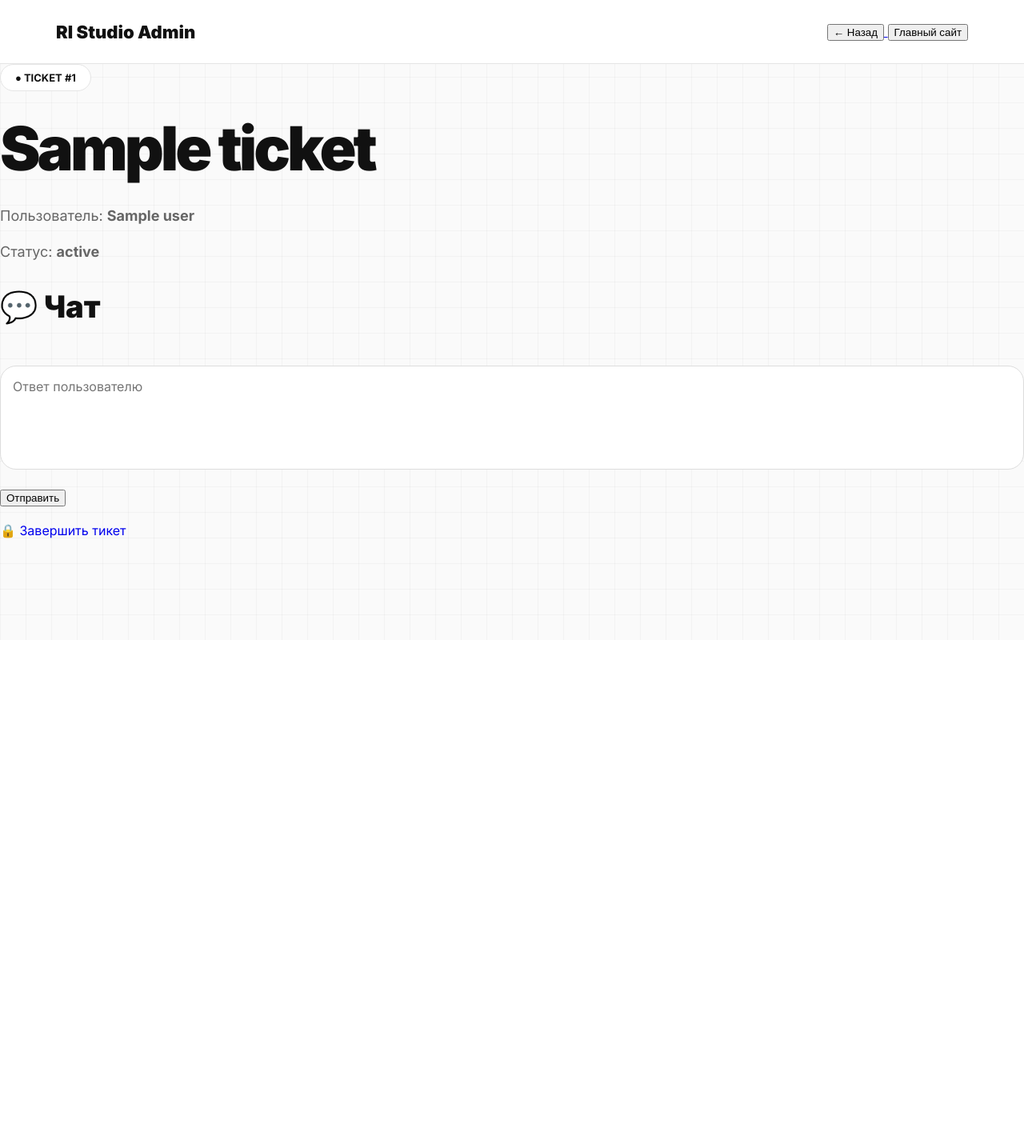
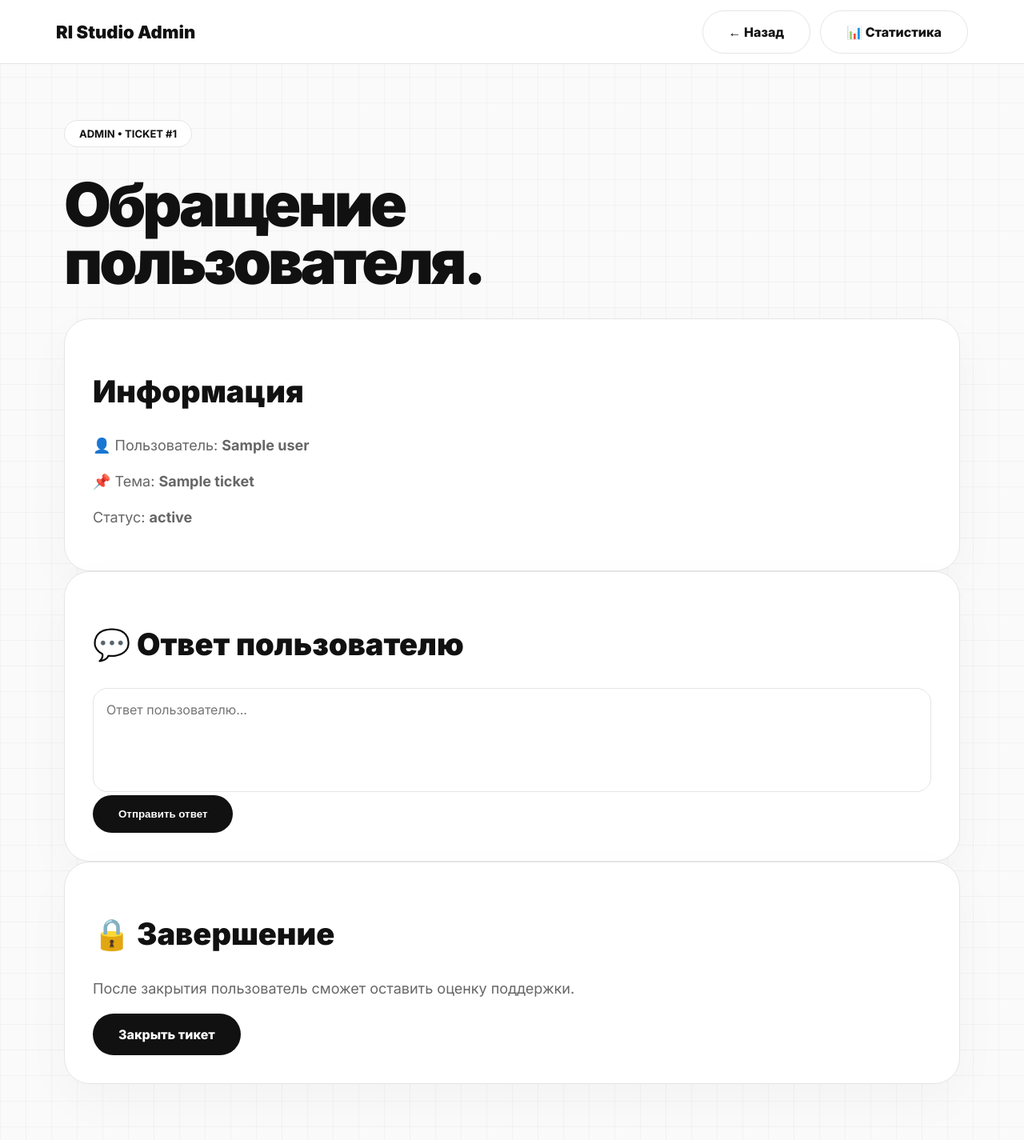
Before and after one commit to geminiappa/ri-studio-support, a Flask app: page /admin/ticket/1 in a window 1280 px wide. Shown: the whole page at 80% size. Before the commit the page ends 800 px from the top, so only its background shows below. Run offline with Flask 3, Linux system fonts and the light colour scheme; the visitor is signed in with stand-in values (Sample User, id 1); a database or web service that is not in the repository returns one stand-in record (values such as "Sample title"); data that the repository does not hold is empty; some libraries are stand-ins or nearby versions.

Commit message:
Update admin_ticket.html

```diff
--- a/templates/admin_ticket.html
+++ b/templates/admin_ticket.html
@@ -1,97 +1,21 @@
 <!DOCTYPE html>
-
-<html>
+<html lang="ru">
 
 <head>
 
-<title>
-RI Studio Admin Ticket
-</title>
+<meta charset="UTF-8">
 
+<meta name="viewport" content="width=device-width, initial-scale=1.0">
 
-<link rel="stylesheet" href="{{ url_for('static', filename='style.css') }}">
+<title>RI Studio Admin Ticket</title>
 
-
-<style>
-
-
-#chat{
-
-display:flex;
-
-flex-direction:column;
-
-gap:12px;
-
-max-height:500px;
-
-overflow-y:auto;
-
-padding:10px;
-
-}
-
-
-
-.message{
-
-background:#fafafa;
-
-border:1px solid #ddd;
-
-padding:15px;
-
-border-radius:20px;
-
-animation:show .3s ease;
-
-}
-
-
-
-.system{
-
-background:#111;
-
-color:white;
-
-}
-
-
-
-@keyframes show{
-
-
-from{
-
-opacity:0;
-
-transform:translateY(15px);
-
-}
-
-
-to{
-
-opacity:1;
-
-transform:translateY(0);
-
-}
-
-
-}
-
-
-
-</style>
-
+<link rel="stylesheet" href="/static/style.css">
 
 </head>
 
 
+
 <body>
-
 
 
 
@@ -106,31 +30,23 @@ RI Studio Admin
 
 
 
-<div class="nav">
+<div class="header-actions">
 
 
-<a href="/admin">
-
-<button>
+<a class="btn btn-light"
+href="/admin">
 
 ← Назад
-
-</button>
 
 </a>
 
 
+<a class="btn btn-light"
+href="/admin/stats">
 
-<a href="/">
-
-<button>
-
-Главный сайт
-
-</button>
+📊 Статистика
 
 </a>
-
 
 
 </div>
@@ -144,13 +60,14 @@ RI Studio Admin
 
 
 
-<section class="hero">
+
+<main class="container fade">
 
 
 
 <div class="badge">
 
-● TICKET #{{ticket.id}}
+ADMIN • TICKET #{{ticket.id}}
 
 </div>
 
@@ -160,16 +77,33 @@ RI Studio Admin
 
 <h1>
 
-{{ticket.title}}
+Обращение<br>
+
+пользователя.
 
 </h1>
 
 
 
 
+
+
+
+<section class="card">
+
+
+
+<h2>
+
+Информация
+
+</h2>
+
+
+
 <p>
 
-Пользователь:
+👤 Пользователь:
 
 <b>
 
@@ -178,6 +112,22 @@ RI Studio Admin
 </b>
 
 </p>
+
+
+
+
+<p>
+
+📌 Тема:
+
+<b>
+
+{{ticket.title}}
+
+</b>
+
+</p>
+
 
 
 
@@ -195,16 +145,23 @@ RI Studio Admin
 
 
 
+</section>
 
 
 
 
-<div class="support">
+
+
+
+
+
+<section class="card">
+
 
 
 <h2>
 
-💬 Чат
+💬 Ответ пользователю
 
 </h2>
 
@@ -212,7 +169,8 @@ RI Studio Admin
 
 
 
-<div id="chat">
+<div id="chat"
+class="chat">
 
 </div>
 
@@ -222,71 +180,33 @@ RI Studio Admin
 
 
 
-<form id="form">
+<form id="adminForm">
+
 
 
 <textarea
 
 id="text"
 
-placeholder="Ответ пользователю"
-
-style="
-width:100%;
-height:110px;
-padding:15px;
-border-radius:20px;
-border:1px solid #ddd;
-resize:none;
-font-size:16px;
-"
+placeholder="Ответ пользователю..."
 
 ></textarea>
 
 
 
-<br><br>
+<br>
 
 
 
-<button class="primary">
+<button class="btn">
 
-Отправить
+Отправить ответ
 
 </button>
 
 
 
 </form>
-
-
-
-
-
-
-<a href="/admin/close/{{ticket.id}}"
-
-class="primary"
-
-style="
-display:inline-block;
-margin-top:20px;
-text-decoration:none;
-"
-
->
-
-🔒 Завершить тикет
-
-</a>
-
-
-
-
-
-
-</div>
-
 
 
 
@@ -298,59 +218,142 @@ text-decoration:none;
 
 
 
+
+
+{% if ticket.status != "Закрыт" %}
+
+
+<section class="card">
+
+
+
+<h2>
+
+🔒 Завершение
+
+</h2>
+
+
+
+<p>
+
+После закрытия пользователь сможет оставить оценку поддержки.
+
+</p>
+
+
+
+
+<a class="btn"
+href="/admin/close/{{ticket.id}}">
+
+Закрыть тикет
+
+</a>
+
+
+
+</section>
+
+
+
+{% endif %}
+
+
+
+
+
+
+
+
+</main>
+
+
+
+
+
+
+
+
+
 <script>
 
 
-let id={{ticket.id}};
+let ticketId={{ticket.id}};
 
 
-let last=0;
+let lastId=0;
 
 
 
-async function load(){
+async function loadMessages(){
 
 
-let r=await fetch(
-"/messages/"+id
+let res =
+await fetch(
+"/messages/"+ticketId
 );
 
 
-
-let data=await r.json();
+let data =
+await res.json();
 
 
 
-let chat=document
-.getElementById("chat");
+let chat =
+document.getElementById("chat");
 
 
 
-data.forEach(m=>{
+data.forEach(msg=>{
 
 
-if(m.id<=last)
+if(msg.id<=lastId)
 
 return;
 
 
 
-last=m.id;
+lastId=msg.id;
 
 
 
-let div=document.createElement("div");
+let div =
+document.createElement("div");
+
 
 
 div.className="message";
 
 
 
-if(m.sender=="Система"){
+if(msg.sender.includes("Иван")
+|| msg.sender.includes("Никита")){
+
+
+div.classList.add("admin");
+
+
+}
+
+
+else if(msg.sender=="Пользователь"){
+
+
+div.classList.add("user");
+
+
+}
+
+else{
+
 
 div.classList.add("system");
 
+
 }
+
+
 
 
 
@@ -358,19 +361,15 @@ div.innerHTML=
 
 `
 
-<b>
-${m.sender}
-</b>
+<b>${msg.sender}</b>
 
 <br>
 
-${m.text}
+${msg.text}
 
 <br>
 
-<small>
-${m.date}
-</small>
+<small>${msg.created || ""}</small>
 
 `;
 
@@ -384,24 +383,23 @@ chat.appendChild(div);
 
 
 
-chat.scrollTop=
+chat.scrollTop =
 chat.scrollHeight;
-
 
 
 }
 
 
 
-
 setInterval(
-load,
+loadMessages,
 2000
 );
 
 
 
-load();
+loadMessages();
+
 
 
 
@@ -410,7 +408,7 @@ load();
 
 
 document
-.getElementById("form")
+.getElementById("adminForm")
 .addEventListener(
 "submit",
 
@@ -421,16 +419,12 @@ e.preventDefault();
 
 
 
-let input=document
-.getElementById("text");
+let text =
+document.getElementById("text");
 
 
 
-let text=input.value;
-
-
-
-if(!text)
+if(!text.value)
 
 return;
 
@@ -438,7 +432,7 @@ return;
 
 await fetch(
 
-"/admin/ticket/"+id,
+"/admin/ticket/"+ticketId,
 
 {
 
@@ -451,10 +445,9 @@ headers:{
 
 },
 
-
 body:
 
-"text="+encodeURIComponent(text)
+"text="+encodeURIComponent(text.value)
 
 }
 
@@ -462,10 +455,13 @@ body:
 
 
 
-input.value="";
+text.value="";
 
 
-});
+
+}
+
+);
 
 
 
@@ -473,8 +469,6 @@ input.value="";
 
 
 
-
-
 </body>
 
 </html>
```
